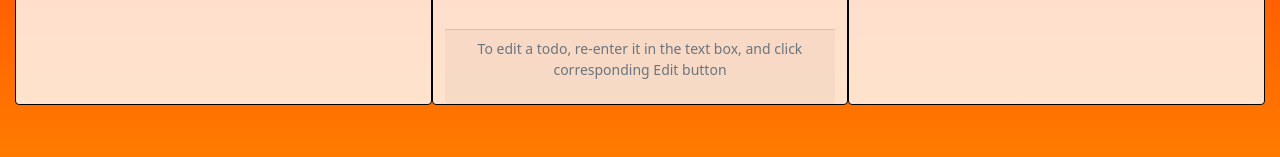
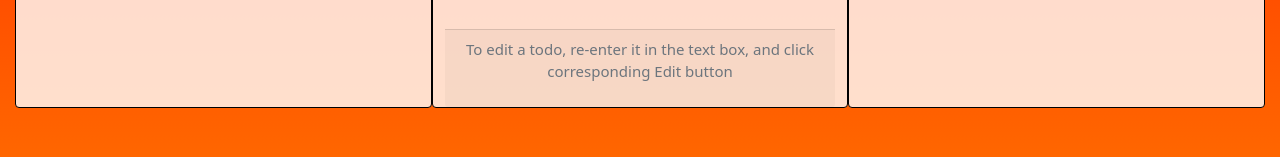
Before and after one commit to elphinhote/Fantastic-Four-Day-Planner, a website: page public/index.html in a window 1280 px wide. Shown: the part 565-722 px from the top of the page. Drawn offline with nearby package versions, Linux system fonts and the light colour scheme; no server answers.

Commit message:
updated todo card footer text size even larger

```diff
--- a/public/assets/css/style.css
+++ b/public/assets/css/style.css
@@ -7,7 +7,7 @@
 
 /* body background styling the linear gradient red at top down to yellow */
 body {
-    height: 1500px;
+    height: 1800px;
     background-image: linear-gradient(red, yellow);
     /* background-color: lightgrey; */
 }
@@ -25,7 +25,7 @@ font-family: 'Fraunces', serif;
     border: 1px solid black;
 }
 .card-text {
-    font-size: 14px;
+    font-size: 15px;
 }
 
 /* Top card styling */
```
